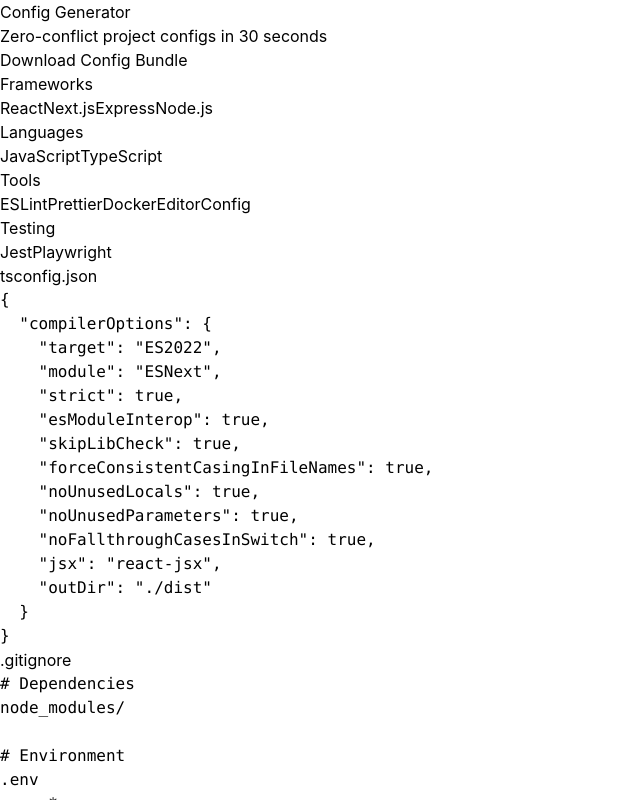
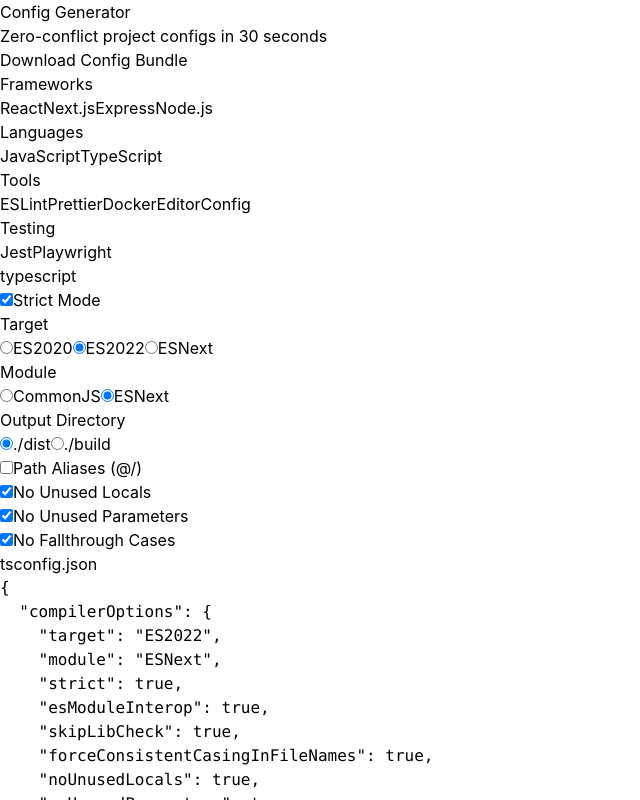
Before and after one commit to Lakonas/config-generator, a React (Vite) app: page / in a window 1280 px wide. Both pictures are taken after a click on the button "TypeScript". Shown: the top 800 px of the page, without its empty margins (0-640 px from the left). Built offline with nearby package versions, Linux system fonts and the light colour scheme.

Commit message:
feat: add ConfigOptions component with toggle and radio controls

```diff
--- a/src/App.jsx
+++ b/src/App.jsx
@@ -82,7 +82,11 @@
         selectedStack={selectedStack}
         onToggle={toggleStack}
       />
-      <ConfigPanel generatedFiles={generatedFiles} />
+     <ConfigPanel
+        generatedFiles={generatedFiles}
+        configOptions={configOptions}
+        onUpdateOption={updateOption}
+      />
     </div>
   );
 }
--- /dev/null
+++ b/src/components/ConfigOptions.jsx
@@ -0,0 +1,45 @@
+import { configFields } from '../data/configFields';
+
+function ConfigOptions({ generator, options, onUpdate }) {
+  const fields = configFields[generator];
+  if (!fields) return null;
+
+  return (
+    <div>
+      <h3>{generator}</h3>
+      {fields.map((field) => (
+        <div key={field.key}>
+          {field.type === 'toggle' && (
+            <label>
+              <input
+                type="checkbox"
+                checked={options[field.key]}
+                onChange={(e) => onUpdate(generator, field.key, e.target.checked)}
+              />
+              {field.label}
+            </label>
+          )}
+          {field.type === 'radio' && (
+            <fieldset>
+              <legend>{field.label}</legend>
+              {field.options.map((opt) => (
+                <label key={opt}>
+                  <input
+                    type="radio"
+                    name={`${generator}-${field.key}`}
+                    value={opt}
+                    checked={options[field.key] === opt}
+                    onChange={() => onUpdate(generator, field.key, opt)}
+                  />
+                  {String(opt)}
+                </label>
+              ))}
+            </fieldset>
+          )}
+        </div>
+      ))}
+    </div>
+  );
+}
+
+export default ConfigOptions;
--- a/src/components/ConfigPanel.jsx
+++ b/src/components/ConfigPanel.jsx
@@ -1,15 +1,36 @@
 import CodePreview from './CodePreview';
+import ConfigOptions from './ConfigOptions';
 
-function ConfigPanel({ generatedFiles }) {
+const generatorMap = {
+  '.prettierrc': 'prettier',
+  'eslint.config.js': 'eslint',
+  'tsconfig.json': 'typescript',
+  '.editorconfig': 'editorconfig',
+  'Dockerfile': 'docker',
+  'jest.config.js': 'jest',
+};
+
+function ConfigPanel({ generatedFiles, configOptions, onUpdateOption }) {
   return (
     <section>
-      {generatedFiles.map((file) => (
-        <CodePreview
-          key={file.name}
-          fileName={file.name}
-          content={file.content}
-        />
-      ))}
+      {generatedFiles.map((file) => {
+        const generator = generatorMap[file.name];
+        return (
+          <div key={file.name}>
+            {generator && (
+              <ConfigOptions
+                generator={generator}
+                options={configOptions[generator]}
+                onUpdate={onUpdateOption}
+              />
+            )}
+            <CodePreview
+              fileName={file.name}
+              content={file.content}
+            />
+          </div>
+        );
+      })}
     </section>
   );
 }
--- /dev/null
+++ b/src/data/configFields.js
@@ -0,0 +1,38 @@
+export const configFields = {
+  prettier: [
+    { key: 'tabs', label: 'Use Tabs', type: 'toggle' },
+    { key: 'indentWidth', label: 'Indent Width', type: 'radio', options: [2, 4] },
+    { key: 'semicolons', label: 'Semicolons', type: 'toggle' },
+    { key: 'quotes', label: 'Quotes', type: 'radio', options: ['single', 'double'] },
+    { key: 'trailingComma', label: 'Trailing Commas', type: 'radio', options: ['none', 'es5', 'all'] },
+    { key: 'printWidth', label: 'Print Width', type: 'radio', options: [80, 100, 120] },
+  ],
+  eslint: [
+    { key: 'strict', label: 'Strict Mode', type: 'toggle' },
+  ],
+  typescript: [
+    { key: 'strict', label: 'Strict Mode', type: 'toggle' },
+    { key: 'target', label: 'Target', type: 'radio', options: ['ES2020', 'ES2022', 'ESNext'] },
+    { key: 'module', label: 'Module', type: 'radio', options: ['CommonJS', 'ESNext'] },
+    { key: 'outDir', label: 'Output Directory', type: 'radio', options: ['./dist', './build'] },
+    { key: 'pathAliases', label: 'Path Aliases (@/)', type: 'toggle' },
+    { key: 'noUnusedLocals', label: 'No Unused Locals', type: 'toggle' },
+    { key: 'noUnusedParameters', label: 'No Unused Parameters', type: 'toggle' },
+    { key: 'noFallthroughCasesInSwitch', label: 'No Fallthrough Cases', type: 'toggle' },
+  ],
+  editorconfig: [
+    { key: 'trimWhitespace', label: 'Trim Trailing Whitespace', type: 'toggle' },
+    { key: 'finalNewline', label: 'Insert Final Newline', type: 'toggle' },
+  ],
+  docker: [
+    { key: 'nodeVersion', label: 'Node Version', type: 'radio', options: ['18', '20', '22'] },
+    { key: 'multiStage', label: 'Multi-stage Build', type: 'toggle' },
+    { key: 'target', label: 'Target', type: 'radio', options: ['development', 'production'] },
+  ],
+  jest: [
+    { key: 'testEnvironment', label: 'Test Environment', type: 'radio', options: ['node', 'jsdom'] },
+    { key: 'pathAliases', label: 'Path Aliases (@/)', type: 'toggle' },
+    { key: 'coverage', label: 'Collect Coverage', type: 'toggle' },
+    { key: 'coverageThreshold', label: 'Coverage Threshold', type: 'radio', options: [60, 70, 80, 90] },
+  ],
+};
```
